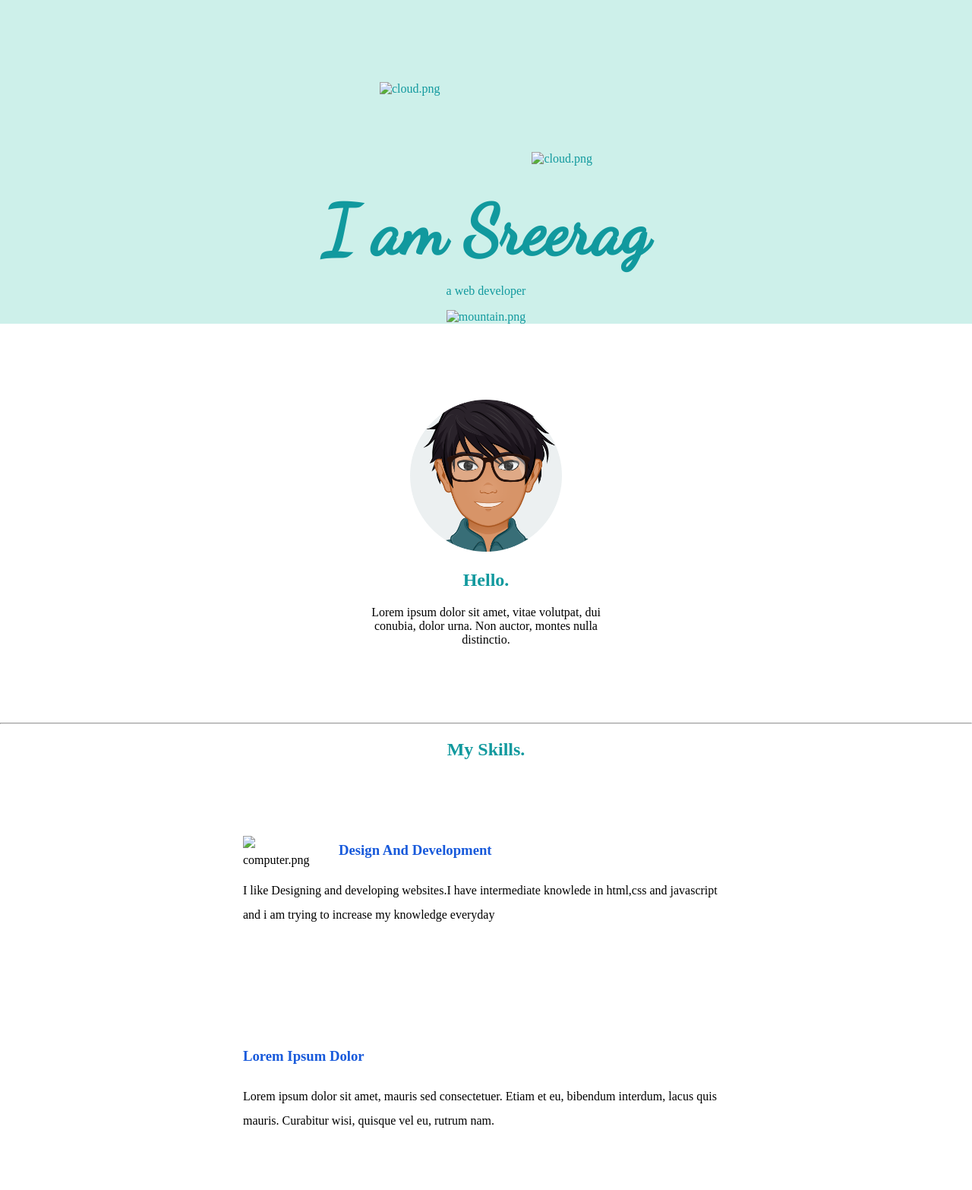
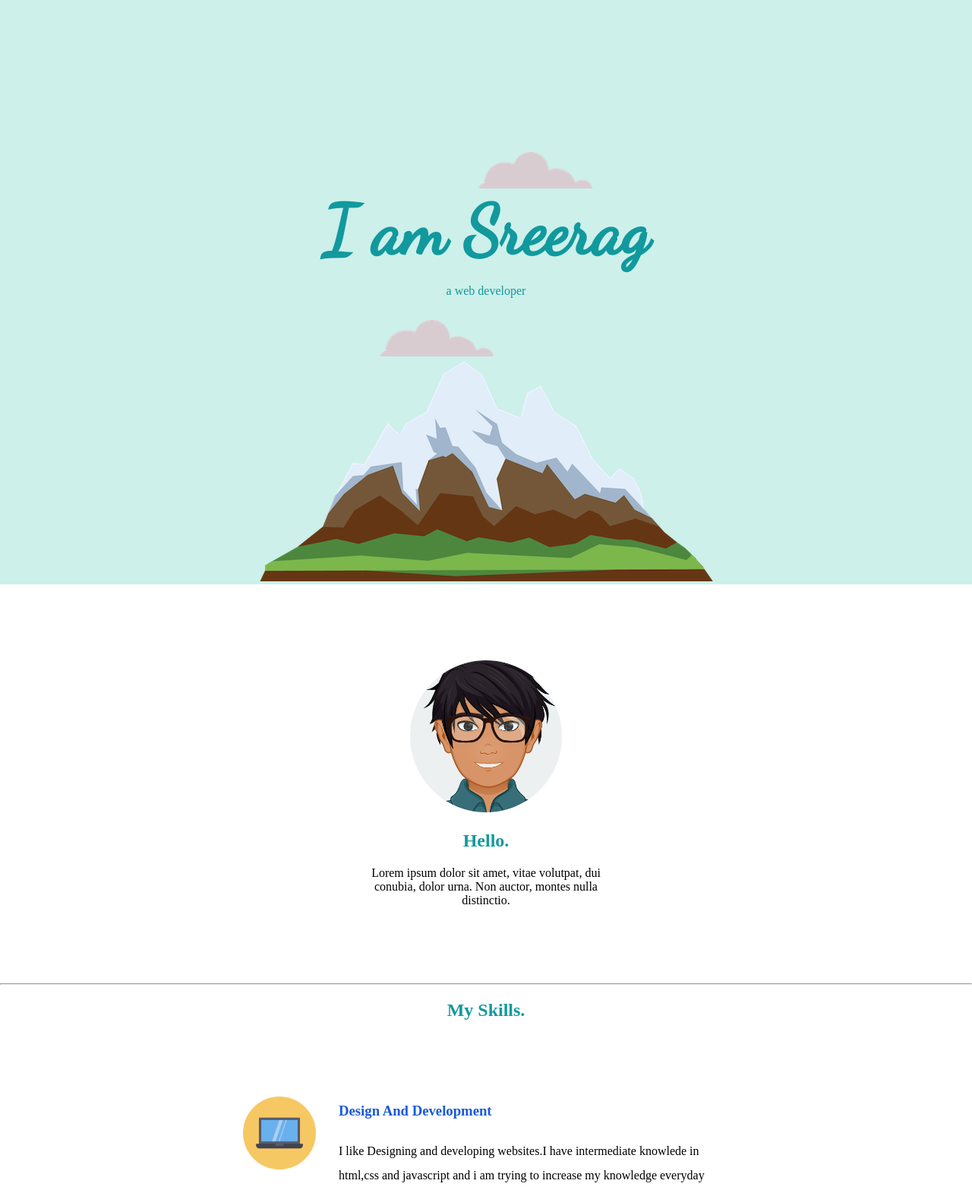
Before and after one commit to srg1998/mysite, a plain HTML site: page index.html in a window 1280 px wide. Shown: the top 1566 px of the page at 76% size. Drawn offline with Linux system fonts and the light colour scheme; files that its build step writes are made by us from their sources; files whose address does not match are found by name; a web font is replaced by a local one.

Commit message:
Update index.html

```diff
--- a/index.html
+++ b/index.html
@@ -16,11 +16,11 @@
 
 <body>
   <div class="top_container">
-    <img class="top_cloud" src="images/cloud.png" alt="cloud.png">
+    <img class="top_cloud" src="cloud.png" alt="cloud.png">
     <h1>I am Sreerag</h1>
     <p>a web developer</p>
-    <img class="bottom_cloud" src="images/cloud.png" alt="cloud.png">
-    <img src="images/mountain.png" alt="mountain.png">
+    <img class="bottom_cloud" src="cloud.png" alt="cloud.png">
+    <img src="mountain.png" alt="mountain.png">
   </div>
   <div class="middle-container">
     <div class="profile">
@@ -32,7 +32,7 @@
     <div class="skills">
       <h2>My Skills.</h2>
       <div class="skill-row">
-        <img class="cod_img" src="images/laptop-screen.png" alt="computer.png">
+        <img class="cod_img" src="laptop-screen.png" alt="computer.png">
         <h3>Design And Development</h3>
         <p>I like Designing and developing websites.I have intermediate knowlede in html,css and javascript and i am trying to increase my knowledge everyday</p>
       </div>
```
